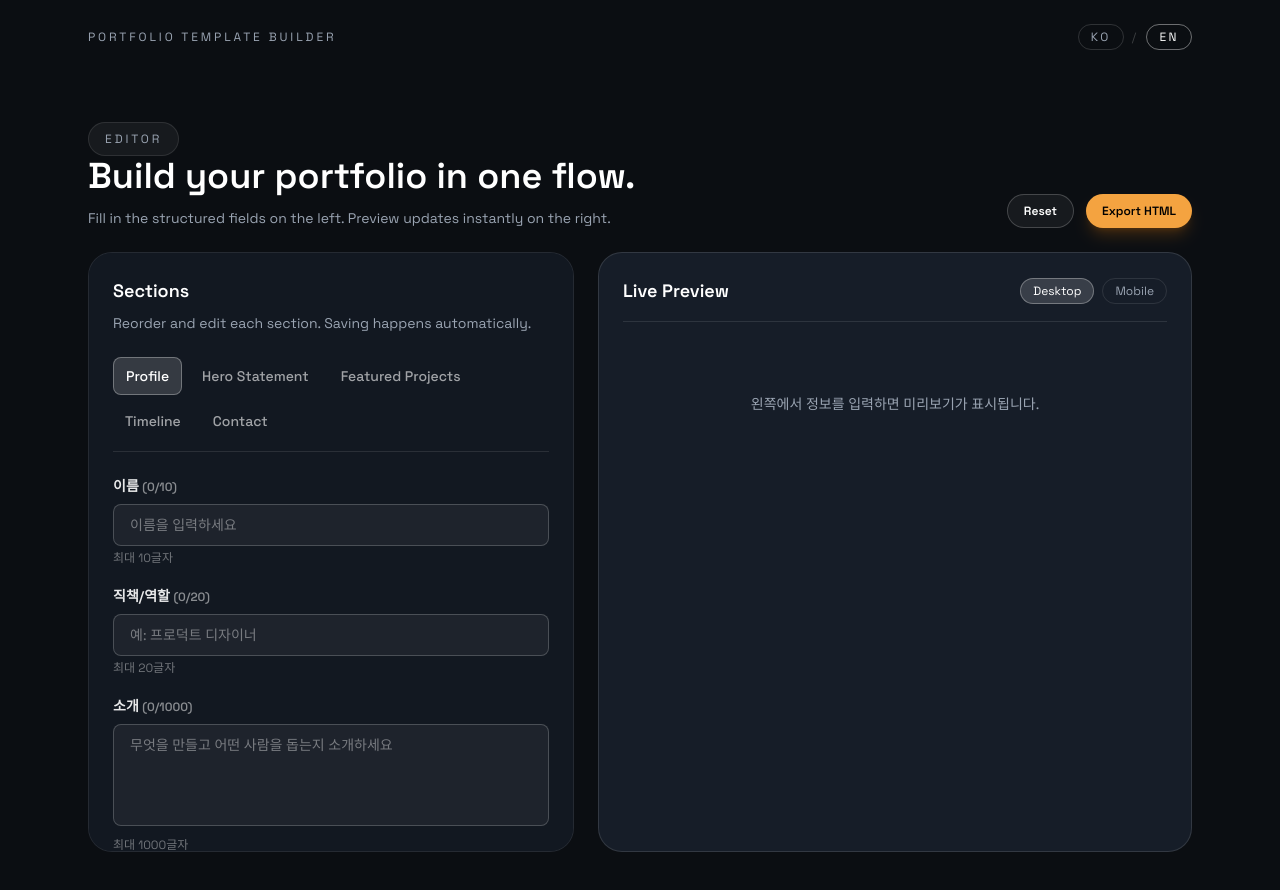
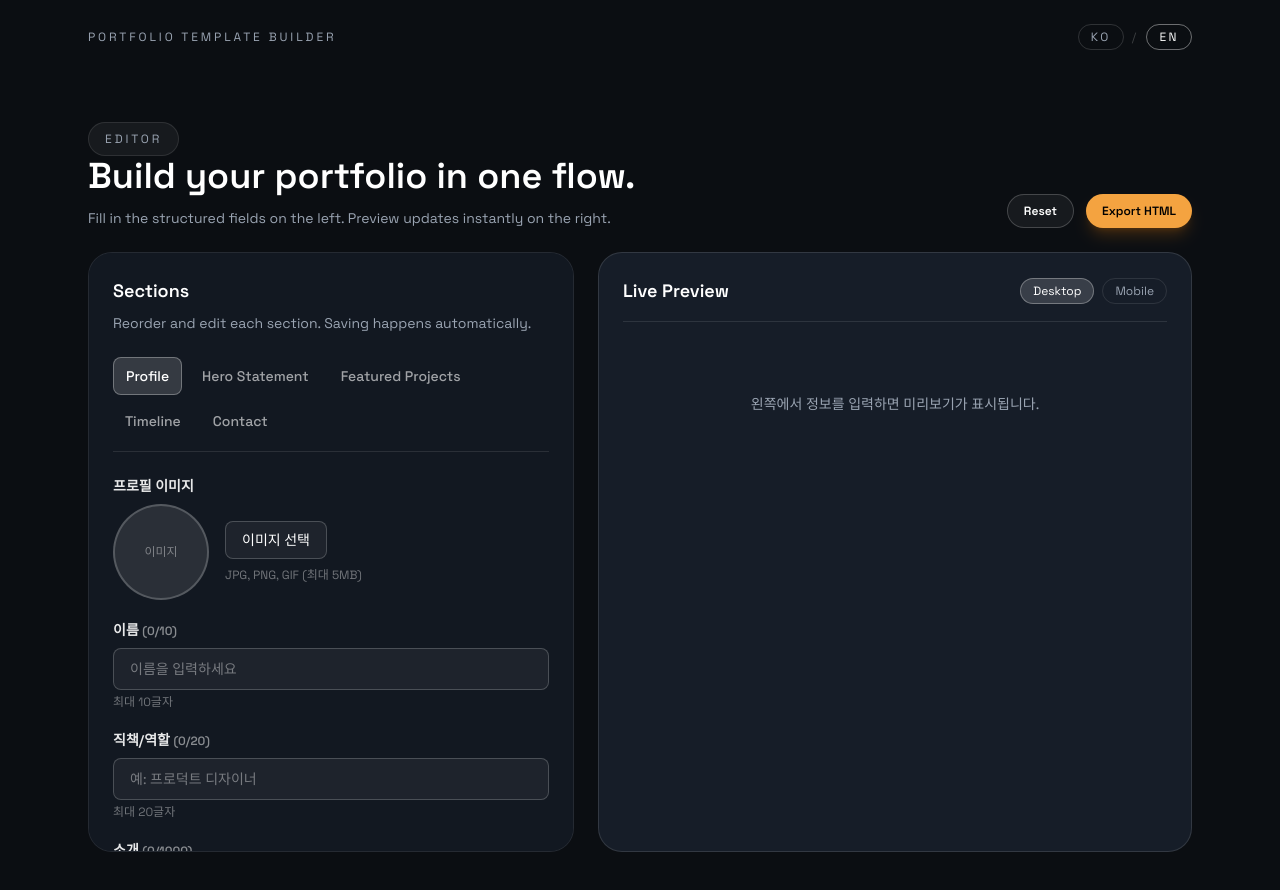
Before and after one commit to yuwonkyu/TemplateGallery, a Next.js app: page /en/editor in a window 1280 px wide. Shown: the top 890 px of the page. Built offline with nearby package versions, Linux system fonts and the light colour scheme.

Commit message:
feat: 프로필 이미지 업로드 기능 추가
- 프로필 섹션에 이미지 업로드 필드 추가
- 파일 유효성 검사 (이미지 형식, 5MB 제한)
- 이미지 미리보기 및 제거 기능 구현

```diff
--- a/src/shared/stores/editorStore.ts
+++ b/src/shared/stores/editorStore.ts
@@ -17,6 +17,7 @@ const defaultData: EditorData = {
     name: "",
     title: "",
     description: "",
+    image: "",
   },
   heroStatement: {
     headline: "",
--- a/src/shared/ui/editor/ProfileForm.tsx
+++ b/src/shared/ui/editor/ProfileForm.tsx
@@ -1,15 +1,93 @@
 import { useEditorStore } from "@/shared/stores/editorStore";
+import { useRef } from "react";
 
 export const ProfileForm = () => {
   const { data, updateProfile } = useEditorStore();
   const profile = data.profile;
+  const fileInputRef = useRef<HTMLInputElement>(null);
 
   const handleChange = (field: string, value: string) => {
     updateProfile({ [field]: value } as any);
   };
 
+  const handleImageUpload = (e: React.ChangeEvent<HTMLInputElement>) => {
+    const file = e.target.files?.[0];
+    if (!file) return;
+
+    // 이미지 파일만 허용
+    if (!file.type.startsWith("image/")) {
+      alert("이미지 파일만 업로드 가능합니다.");
+      return;
+    }
+
+    // 파일 크기 제한 (5MB)
+    if (file.size > 5 * 1024 * 1024) {
+      alert("이미지 크기는 5MB 이하여야 합니다.");
+      return;
+    }
+
+    const reader = new FileReader();
+    reader.onloadend = () => {
+      updateProfile({ image: reader.result as string });
+    };
+    reader.readAsDataURL(file);
+  };
+
+  const handleRemoveImage = () => {
+    updateProfile({ image: "" });
+    if (fileInputRef.current) {
+      fileInputRef.current.value = "";
+    }
+  };
+
   return (
     <div className="space-y-5">
+      <div>
+        <label className="block text-sm font-semibold text-white/90 mb-2">
+          프로필 이미지
+        </label>
+        <div className="flex items-center gap-4">
+          <div className="relative h-24 w-24 rounded-full bg-white/10 border-2 border-white/20 overflow-hidden shrink-0">
+            {profile.image ? (
+              <img
+                src={profile.image}
+                alt="프로필 이미지"
+                className="h-full w-full object-cover"
+              />
+            ) : (
+              <div className="flex items-center justify-center h-full text-white/40 text-xs text-center px-2">
+                이미지
+              </div>
+            )}
+          </div>
+          <div className="flex-1 space-y-2">
+            <input
+              ref={fileInputRef}
+              type="file"
+              accept="image/*"
+              onChange={handleImageUpload}
+              className="hidden"
+              id="profile-image-upload"
+            />
+            <label
+              htmlFor="profile-image-upload"
+              className="inline-block cursor-pointer rounded-lg border border-white/20 bg-white/5 px-4 py-2 text-sm text-white hover:bg-white/10 transition"
+            >
+              이미지 선택
+            </label>
+            {profile.image && (
+              <button
+                onClick={handleRemoveImage}
+                className="ml-2 inline-block rounded-lg border border-red-500/30 bg-red-500/10 px-4 py-2 text-sm text-red-400 hover:bg-red-500/20 transition"
+              >
+                제거
+              </button>
+            )}
+            <p className="text-xs text-white/40">JPG, PNG, GIF (최대 5MB)</p>
+          </div>
+        </div>
+      </div>
+
       <div>
         <label className="block text-sm font-semibold text-white/90">
           이름{" "}
```
